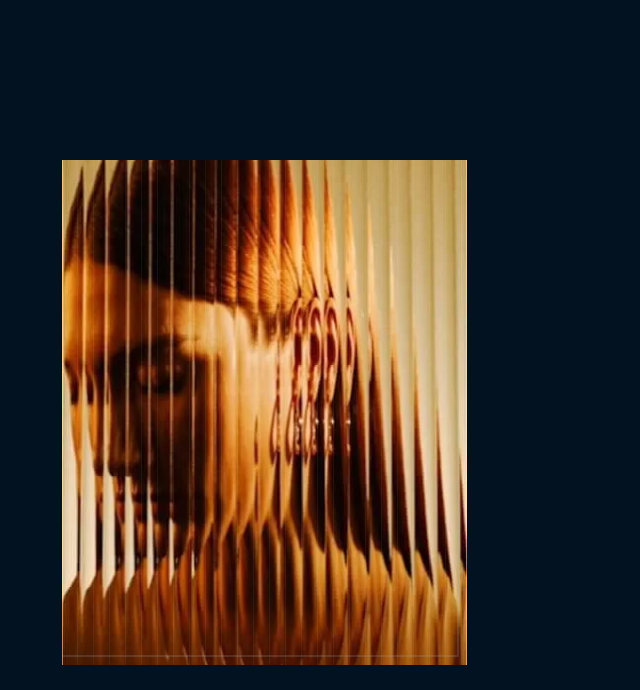
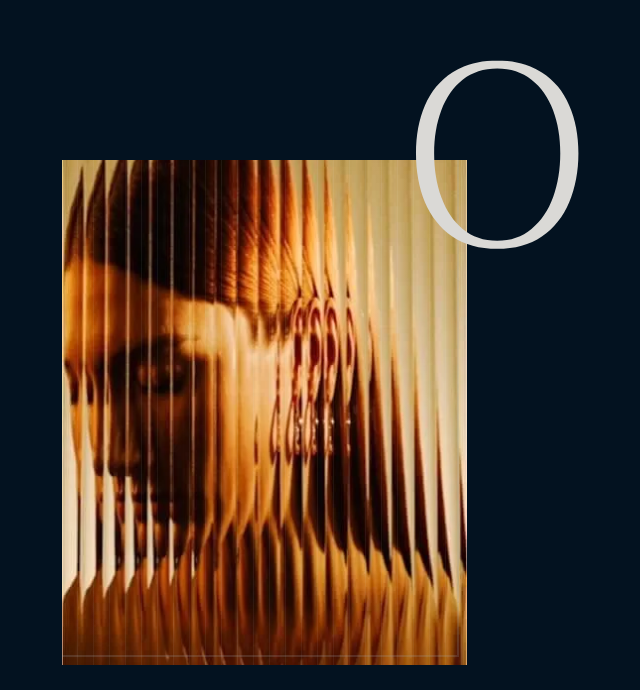
Before and after one commit to dannypaton/ethos, a Next.js app: page / in a window 1280 px wide. Shown: the part 950-1640 px from the top of the page, without its empty margins (376-1016 px from the left). Built offline with nearby package versions, Linux system fonts and the light colour scheme; a web font is replaced by a local one.

Commit message:
redoing letters approach using provided svg
Instead of animating individual letter spans, use the SVG paths from outofmany-large.svg and animate those instead

```diff
--- a/src/components/Hero.tsx
+++ b/src/components/Hero.tsx
@@ -29,7 +29,7 @@ interface HeroProps {
  */
 const Hero: React.FC<HeroProps> = ({
   videoSrc = "/video/home_hero.webm",
-  fallbackImage = "/images/hero-fallback.jpg",
+  fallbackImage = "/images/home-1.webp",
 }) => {
   // State for video modal
   const [videoModalOpen, setVideoModalOpen] = useState(false);
--- a/src/components/ManyOne.tsx
+++ b/src/components/ManyOne.tsx
@@ -10,16 +10,6 @@ if (typeof window !== "undefined") {
 }
 
 const ManyOne = () => {
-  // Text layout as individual letters in the right order
-  const textLayout = [
-    ['O', 'U', 'T', '&nbsp;', 'O', 'F'],
-    ['M', 'A', 'N', 'Y', ','],
-    ['O', 'N', 'E']
-  ];
-
-  // Calculate total number of letters for refs array
-  const totalLetters = textLayout.flat().length;
-
   // Element references
   const sectionRef = useRef<HTMLDivElement>(null);
   const headingRef = useRef<HTMLDivElement>(null);
@@ -28,10 +18,8 @@ const ManyOne = () => {
   const lineRef = useRef<HTMLDivElement>(null);
   const decorRef = useRef<HTMLDivElement>(null);
   const frameSequenceRef = useRef<HTMLDivElement>(null);
-  const svgOverlayRef = useRef<HTMLDivElement>(null);
+  const svgRef = useRef<SVGSVGElement>(null);
   const rippleEffectRef = useRef<HTMLDivElement>(null);
-  // Add refs for each letter
-  const letterRefs = useRef<(HTMLSpanElement | null)[]>(Array(totalLetters).fill(null));
 
   // State for animation
   const [currentFrame, setCurrentFrame] = useState(0);
@@ -44,28 +32,17 @@ const ManyOne = () => {
       if (ref.current) gsap.set(ref.current, { opacity: 1 });
     });
 
-    // Set initial state for letter animations
-    letterRefs.current.forEach((letter, index) => {
-      if (letter) {
-        // Different offset ranges based on which line the letter is on
-        let baseOffset = -500;
-        // Determine which row this letter belongs to
-        let rowIndex = 0;
-        if (index < 6) rowIndex = 0; // first row (OUT OF)
-        else if (index < 11) rowIndex = 1; // second row (MANY,)
-        else rowIndex = 2; // third row (ONE)
-
-        baseOffset = -600 + (rowIndex * 100); // Higher offset for first row, less for each subsequent row
-
-        // Create varied starting positions
-        const randomOffset = Math.floor(Math.random() * 100) - 50; // Random value between -50 and 50
-        gsap.set(letter, {
-          y: baseOffset + randomOffset, // Varied starting position
+    // Set initial state for SVG paths
+    if (svgRef.current) {
+      const paths = svgRef.current.querySelectorAll('path');
+      paths.forEach((path) => {
+        gsap.set(path, {
           opacity: 0,
-          rotation: Math.random() * 6 - 3, // Slight random rotation between -3 and 3 degrees
+          y: -300,
+          rotation: Math.random() * 6 - 3,
+        });
       });
     }
-    });
 
     // ScrollTrigger refresh handler for modals
     const handleModalStateChange = () => {
@@ -78,22 +55,11 @@ const ManyOne = () => {
 
     // Face frame animation ScrollTrigger
     if (sectionRef.current && frameSequenceRef.current) {
-      // Create a randomized order array for letter animations once on mount
-      const randomOrderIndices = [...Array(letterRefs.current.length).keys()];
-      // Shuffle the array using Fisher-Yates algorithm
-      for (let i = randomOrderIndices.length - 1; i > 0; i--) {
-        const j = Math.floor(Math.random() * (i + 1));
-        [randomOrderIndices[i], randomOrderIndices[j]] = [randomOrderIndices[j], randomOrderIndices[i]];
-      }
-
       // Find the container-custom div
       const containerElement = sectionRef.current.querySelector('.container-custom');
 
       // Find the image container as a more focused trigger point
       const imageContainer = frameSequenceRef.current?.closest('.relative');
-
-      // Find the text overlay container with the letters
-      const textOverlay = svgOverlayRef.current;
 
       // Create separate ScrollTrigger for face frames animation
       ScrollTrigger.create({
@@ -126,50 +92,45 @@ const ManyOne = () => {
         invalidateOnRefresh: true,
       });
 
-      // Create separate ScrollTrigger specifically for letter animations
-      // This allows the letters to animate independently from the face frames
+      // Create separate ScrollTrigger for SVG path animations
+      if (svgRef.current) {
+        const paths = Array.from(svgRef.current.querySelectorAll('path'));
+        const randomOrderPaths = [...paths].sort(() => Math.random() - 0.5);
+
         ScrollTrigger.create({
-        trigger: textOverlay || imageContainer || containerElement, // Target the text overlay specifically
-        start: "top bottom", // Start as soon as the text enters the viewport
-        end: "top 40%", // End when text reaches 40% from the top - much earlier
+          trigger: imageContainer || containerElement,
+          start: "top bottom",
+          end: "top 40%",
           scrub: 0.5,
-        markers: false,
           onUpdate: (self) => {
             const progress = self.progress;
 
-          // Animate letters based on scroll progress
-          randomOrderIndices.forEach((randomIndex, orderPosition) => {
-            const letter = letterRefs.current[randomIndex];
-            if (letter) {
-              // Calculate the progress threshold at which this letter should appear
-              // Ensure all letters are visible by 90% of the scroll progress
-              const appearThreshold = (orderPosition / letterRefs.current.length) * 0.9;
+            randomOrderPaths.forEach((path, index) => {
+              const appearThreshold = (index / paths.length) * 0.9;
 
-              // If scroll progress passes this letter's threshold, show it
               if (progress >= appearThreshold) {
-                gsap.to(letter, {
+                gsap.to(path, {
                   y: 0,
                   opacity: 1,
                   rotation: 0,
-                  duration: 0.3, // Quick transition when threshold is passed
+                  duration: 0.3,
                   ease: "power2.out"
                 });
               } else {
-                // Keep letter hidden if scroll hasn't reached its threshold
-                gsap.to(letter, {
-                  y: -300 + (randomIndex % 3) * 100, // Varied starting positions
+                gsap.to(path, {
+                  y: -300,
                   opacity: 0,
-                  rotation: (randomIndex % 6) - 3, // Slight random rotation
+                  rotation: (index % 6) - 3,
                   duration: 0.2,
                   ease: "power2.in"
                 });
               }
-            }
             });
           },
-        id: "letter-animations",
+          id: "svg-animations",
           invalidateOnRefresh: true,
         });
+      }
 
       // Reveal animations
       gsap.fromTo(
@@ -196,12 +157,7 @@ const ManyOne = () => {
 
     // Cleanup
     return () => {
-      const faceFramesTrigger = ScrollTrigger.getById("face-frames-animation");
-      if (faceFramesTrigger) {
-        faceFramesTrigger.kill();
-      } else {
       ScrollTrigger.getAll().forEach(trigger => trigger.kill());
-      }
       document.removeEventListener('modalStateChange', handleModalStateChange);
     };
   }, []);
@@ -221,42 +177,30 @@ const ManyOne = () => {
         {/* Main content container */}
         <div className="relative mx-20px">
           {/* SVG Text Overlay */}
-          <div
-            ref={svgOverlayRef}
-            className="absolute top-1/2 left-1/2 -translate-x-1/2 -translate-y-1/2 w-full h-full flex items-center justify-center z-30 pointer-events-none"
+          <div className="absolute top-[46%] left-1/2 -translate-x-1/2 -translate-y-1/2 w-full h-full flex items-center justify-center z-30 pointer-events-none">
+            <svg
+              ref={svgRef}
+              width="969"
+              height="707"
+              viewBox="0 0 969 707"
+              fill="none"
+              xmlns="http://www.w3.org/2000/svg"
+              className="w-full h-auto max-w-[969px]"
             >
-            <div className="flex flex-col items-center justify-center absolute inset-0">
-              <h1 className="text-[110px] md:text-[110px] lg:text-[280px] text-white text-center z-50 leading-[80px] md:leading-[110px] lg:leading-[220px] top-[10px] md:top-[-50px] lg:top-[-50px] relative">
-                {textLayout.map((row, rowIndex) => (
-                  <div
-                    key={`row-${rowIndex}`}
-                    className={`flex justify-center ${rowIndex < textLayout.length - 1 ? 'mb-4 md:mb-8' : ''}`}
-                  >
-                    {row.map((letter, letterIndex) => {
-                      const globalIndex = rowIndex === 0
-                        ? letterIndex
-                        : rowIndex === 1
-                          ? letterIndex + textLayout[0].length
-                          : letterIndex + textLayout[0].length + textLayout[1].length;
-
-                      return (
-                        <span
-                          key={`letter-${rowIndex}-${letterIndex}`}
-                          ref={(el) => { letterRefs.current[globalIndex] = el; }}
-                          className={`inline-block transform-gpu ${
-                            letter === ',' || letter === '&nbsp;' ? 'mr-[0.1em] relative -translate-y-[0.3em]' :
-                            letter === '&nbsp;' ? 'mx-[0.2em]' : 'mx-[0.02em] md:mx-[0.04em]'
-                          }`}
-                          style={{ opacity: 0, transform: 'translateY(-300px)' }}
-                        >
-                          {letter === '&nbsp;' ? '\u00A0' : letter}
-                        </span>
-                      );
-                    })}
-                  </div>
-                ))}
-              </h1>
-            </div>
+              <path d="M742.442 555.552L739.562 555.84C738.986 549.504 737.162 543.936 734.09 539.136C731.018 534.336 726.026 531.936 719.114 531.936H635.594V521.28H739.562L740.138 527.904L742.442 555.552ZM717.386 694.08C724.874 694.08 730.73 691.584 734.954 686.592C739.37 681.408 742.442 675.456 744.17 668.736L747.338 669.6L739.562 698.112L737.834 704.736H636.458V694.08H717.386ZM601.898 701.568C607.466 701.568 612.266 700.128 616.298 697.248C620.522 694.176 622.634 688.896 622.634 681.408V544.608C622.634 537.12 620.522 531.936 616.298 529.056C612.266 525.984 607.466 524.448 601.898 524.448V521.28H626.09H639.626V704.736H626.09H601.898V701.568ZM701.834 600.768C709.322 600.768 714.506 599.232 717.386 596.16C720.458 592.896 721.994 589.248 721.994 585.216H725.162V603.36V608.256V626.4H721.994C721.994 622.368 720.458 618.816 717.386 615.744C714.506 612.48 709.322 610.848 701.834 610.848H635.594V600.768H701.834Z" fill="#DAD9D6"/>
+              <path d="M425.382 681.408C425.382 688.896 427.398 694.176 431.43 697.248C435.462 700.128 440.262 701.568 445.83 701.568V704.736H421.926H417.03H392.838V701.568C398.406 701.568 403.206 700.128 407.238 697.248C411.462 694.176 413.574 688.896 413.574 681.408V544.608C413.574 537.12 411.462 531.936 407.238 529.056C403.206 525.984 398.406 524.448 392.838 524.448V521.28H417.03H425.382V681.408ZM545.19 681.408C545.19 688.896 547.206 694.176 551.238 697.248C555.462 700.128 560.358 701.568 565.926 701.568V704.736H541.734H533.382V544.608C533.382 537.12 530.982 531.936 526.182 529.056C521.382 525.984 515.718 524.448 509.19 524.448V521.28H537.414H541.734H565.926V524.448C560.358 524.448 555.462 525.984 551.238 529.056C547.206 531.936 545.19 537.12 545.19 544.608V681.408ZM521.574 704.736L417.318 521.28H436.038L540.294 704.736H521.574Z" fill="#DAD9D6"/>
+              <path d="M282.118 518.4C299.782 518.4 314.662 522.432 326.758 530.496C339.046 538.368 348.166 549.312 354.118 563.328C360.262 577.152 363.334 593.088 363.334 611.136C363.334 629.184 360.262 645.504 354.118 660.096C348.166 674.496 339.046 685.92 326.758 694.368C314.662 702.624 299.782 706.752 282.118 706.752C264.454 706.752 249.478 702.624 237.19 694.368C225.094 685.92 215.974 674.496 209.83 660.096C203.878 645.504 200.902 629.184 200.902 611.136C200.902 593.088 203.878 577.152 209.83 563.328C215.974 549.312 225.094 538.368 237.19 530.496C249.478 522.432 264.454 518.4 282.118 518.4ZM282.118 698.688C295.558 698.688 306.982 694.752 316.39 686.88C325.99 679.008 333.19 668.448 337.99 655.2C342.79 641.76 345.19 627.072 345.19 611.136C345.19 595.392 342.79 581.088 337.99 568.224C333.19 555.36 325.99 545.184 316.39 537.696C306.982 530.208 295.558 526.464 282.118 526.464C268.678 526.464 257.158 530.208 247.558 537.696C238.15 545.184 231.046 555.36 226.246 568.224C221.446 581.088 219.046 595.392 219.046 611.136C219.046 627.072 221.446 641.76 226.246 655.2C231.046 668.448 238.15 679.008 247.558 686.88C257.158 694.752 268.678 698.688 282.118 698.688Z" fill="#DAD9D6"/>
+              <path d="M898.808 414.721L915.512 431.137L900.824 484.993H898.808V448.129L882.104 431.137L898.808 414.721Z" fill="#DAD9D6"/>
+              <path d="M726.487 283.104C723.223 276.384 718.615 271.776 712.663 269.28C706.903 266.592 701.143 265.248 695.383 265.248V262.08H719.575H734.839L786.967 368.928H776.311L824.119 282.528C826.807 277.92 827.383 274.368 825.847 271.872C824.311 269.376 821.623 267.648 817.783 266.688C814.135 265.728 809.719 265.248 804.535 265.248V262.08H840.823H845.143H869.047V265.248C863.287 265.248 857.431 266.496 851.479 268.992C845.719 271.488 841.015 276 837.367 282.528L788.119 371.232V422.208C788.119 429.696 790.135 434.976 794.167 438.048C798.199 440.928 802.999 442.368 808.567 442.368V445.536H784.663H774.583H750.391V442.368C755.959 442.368 760.759 440.928 764.791 438.048C769.015 434.976 771.127 429.696 771.127 422.208V372.096L726.487 283.104Z" fill="#DAD9D6"/>
+              <path d="M528.084 422.208C528.084 429.696 530.1 434.976 534.132 438.048C538.164 440.928 542.964 442.368 548.532 442.368V445.536H524.628H519.732H495.54V442.368C501.108 442.368 505.908 440.928 509.94 438.048C514.164 434.976 516.276 429.696 516.276 422.208V285.408C516.276 277.92 514.164 272.736 509.94 269.856C505.908 266.784 501.108 265.248 495.54 265.248V262.08H519.732H528.084V422.208ZM647.892 422.208C647.892 429.696 649.908 434.976 653.94 438.048C658.164 440.928 663.06 442.368 668.628 442.368V445.536H644.436H636.084V285.408C636.084 277.92 633.684 272.736 628.884 269.856C624.084 266.784 618.42 265.248 611.892 265.248V262.08H640.116H644.436H668.628V265.248C663.06 265.248 658.164 266.784 653.94 269.856C649.908 272.736 647.892 277.92 647.892 285.408V422.208ZM624.276 445.536L520.02 262.08H538.74L642.996 445.536H624.276Z" fill="#DAD9D6"/>
+              <path d="M335.874 423.072C333.762 430.368 334.818 435.456 339.042 438.336C343.266 441.024 349.026 442.368 356.322 442.368V445.536H324.642H320.898H296.706V442.368C302.466 442.368 307.938 440.928 313.122 438.048C318.306 435.168 321.954 430.176 324.066 423.072L365.826 284.544C367.938 277.248 366.114 272.256 360.354 269.568C354.594 266.688 347.106 265.248 337.89 265.248V262.08H378.21H394.914L443.01 423.072C445.122 430.176 448.77 435.168 453.954 438.048C459.138 440.928 464.514 442.368 470.082 442.368V445.536H446.178H437.25H404.994V442.368C412.29 442.368 418.146 441.024 422.562 438.336C426.978 435.456 428.13 430.368 426.018 423.072L379.074 266.112H383.106L335.874 423.072ZM427.746 376.992V387.648H339.33V376.992H427.746Z" fill="#DAD9D6"/>
+              <path d="M115.497 262.08L170.505 445.536H153.801L99.0811 262.08H115.497ZM45.2251 445.536V442.368C50.7931 442.368 55.8811 440.928 60.4891 438.048C65.2891 434.976 68.2651 429.696 69.4171 422.208L89.0011 285.408C90.1531 277.92 88.9051 272.736 85.2571 269.856C81.8011 266.784 77.2891 265.248 71.7211 265.248V262.08H95.9131H104.265L81.2251 422.208C80.0731 429.696 81.7051 434.976 86.1211 438.048C90.7291 440.928 96.4891 442.368 103.401 442.368V445.536H73.4491H69.4171H45.2251ZM167.337 445.536C166.953 443.616 166.761 442.176 166.761 441.216C166.185 435.84 166.089 430.08 166.473 423.936C167.049 417.6 168.489 410.88 170.793 403.776L213.129 262.08H224.649L170.793 445.536H167.337ZM221.769 445.536V442.368C228.105 442.368 233.385 440.928 237.609 438.048C242.025 434.976 243.657 429.696 242.505 422.208L219.465 262.08H232.137H256.329V265.248C250.761 265.248 246.153 266.784 242.505 269.856C239.049 272.736 237.897 277.92 239.049 285.408L258.633 422.208C259.785 429.696 262.665 434.976 267.273 438.048C272.073 440.928 277.257 442.368 282.825 442.368V445.536H258.633H249.993H221.769Z" fill="#DAD9D6"/>
+              <path d="M827.921 183.169C833.489 183.169 838.289 181.729 842.321 178.849C846.545 175.777 848.657 170.497 848.657 163.009V26.2089C848.657 18.7209 846.545 13.5369 842.321 10.6569C838.289 7.58486 833.489 6.04886 827.921 6.04886V2.88086H852.113H865.649V163.009C865.649 170.497 867.665 175.777 871.697 178.849C875.729 181.729 880.529 183.169 886.097 183.169V186.337H862.193H852.113H827.921V183.169ZM966.161 9.50486L968.465 37.1529L965.585 37.4409C965.009 31.1049 963.185 25.5369 960.113 20.7369C957.041 15.9369 952.049 13.5369 945.137 13.5369H861.617V2.88086H965.585L966.161 9.50486ZM926.993 84.3849C934.481 84.3849 939.665 82.8489 942.545 79.7769C945.617 76.5129 947.153 72.8649 947.153 68.8329H950.321V86.9769V91.8729V110.017H947.153C947.153 105.985 945.617 102.433 942.545 99.3609C939.665 96.0969 934.481 94.4649 926.993 94.4649H860.753V84.3849H926.993Z" fill="#DAD9D6"/>
+              <path d="M717.201 0C734.865 0 749.745 4.032 761.841 12.096C774.129 19.968 783.249 30.912 789.201 44.928C795.345 58.752 798.417 74.688 798.417 92.736C798.417 110.784 795.345 127.104 789.201 141.696C783.249 156.096 774.129 167.52 761.841 175.968C749.745 184.224 734.865 188.352 717.201 188.352C699.537 188.352 684.561 184.224 672.273 175.968C660.177 167.52 651.057 156.096 644.913 141.696C638.961 127.104 635.985 110.784 635.985 92.736C635.985 74.688 638.961 58.752 644.913 44.928C651.057 30.912 660.177 19.968 672.273 12.096C684.561 4.032 699.537 0 717.201 0ZM717.201 180.288C730.641 180.288 742.065 176.352 751.473 168.48C761.073 160.608 768.273 150.048 773.073 136.8C777.873 123.36 780.273 108.672 780.273 92.736C780.273 76.992 777.873 62.688 773.073 49.824C768.273 36.96 761.073 26.784 751.473 19.296C742.065 11.808 730.641 8.06401 717.201 8.06401C703.761 8.06401 692.241 11.808 682.641 19.296C673.233 26.784 666.129 36.96 661.329 49.824C656.529 62.688 654.129 76.992 654.129 92.736C654.129 108.672 656.529 123.36 661.329 136.8C666.129 150.048 673.233 160.608 682.641 168.48C692.241 176.352 703.761 180.288 717.201 180.288Z" fill="#DAD9D6"/>
+              <path d="M460.501 163.008C460.501 170.496 462.517 175.776 466.549 178.848C470.581 181.728 475.381 183.168 480.949 183.168V186.336H457.045H446.965H422.773V183.168C428.341 183.168 433.141 181.728 437.173 178.848C441.397 175.776 443.509 170.496 443.509 163.008V2.88026H460.501V163.008ZM376.117 0.864258C378.229 1.63226 380.917 2.20826 384.181 2.59227C387.637 2.78427 391.957 2.88026 397.141 2.88026H506.869C512.053 2.88026 516.277 2.78427 519.541 2.59227C522.997 2.20826 525.781 1.63226 527.893 0.864258L528.757 9.21627L532.213 39.1683L529.045 39.7443C528.277 32.8323 526.069 26.7843 522.421 21.6003C518.965 16.2243 513.493 13.5363 506.005 13.5363H398.005C390.517 13.5363 384.949 16.1283 381.301 21.3123C377.845 26.4963 375.733 32.4483 374.965 39.1683L371.797 38.8803L375.253 9.21627L376.117 0.864258Z" fill="#DAD9D6"/>
+              <path d="M243.79 2.59277V5.76076C238.222 5.76076 233.326 7.29677 229.102 10.3688C225.07 13.2488 223.054 18.4328 223.054 25.9208V116.065C223.054 136.033 226.99 151.681 234.862 163.009C242.734 174.145 254.734 179.713 270.862 179.713C286.99 179.713 298.99 174.145 306.862 163.009C314.734 151.681 318.67 136.033 318.67 116.065V26.2088C318.67 18.7208 316.654 13.5368 312.622 10.6568C308.59 7.58477 303.79 6.04876 298.222 6.04876V2.88077H322.126H327.022H351.214V6.04876C345.646 6.04876 340.75 7.58477 336.526 10.6568C332.494 13.5368 330.478 18.7208 330.478 26.2088V116.065C330.478 137.953 325.486 155.521 315.502 168.769C305.71 182.017 291.022 188.641 271.438 188.641C247.438 188.641 230.542 182.209 220.75 169.345C210.958 156.289 206.062 136.129 206.062 108.865V25.9208C206.062 18.4328 204.046 13.2488 200.014 10.3688C195.982 7.29677 191.182 5.76076 185.614 5.76076V2.59277H209.518H219.598H243.79Z" fill="#DAD9D6"/>
+              <path d="M81.216 0C98.88 0 113.76 4.032 125.856 12.096C138.144 19.968 147.264 30.912 153.216 44.928C159.36 58.752 162.432 74.688 162.432 92.736C162.432 110.784 159.36 127.104 153.216 141.696C147.264 156.096 138.144 167.52 125.856 175.968C113.76 184.224 98.88 188.352 81.216 188.352C63.552 188.352 48.576 184.224 36.288 175.968C24.192 167.52 15.072 156.096 8.928 141.696C2.976 127.104 0 110.784 0 92.736C0 74.688 2.976 58.752 8.928 44.928C15.072 30.912 24.192 19.968 36.288 12.096C48.576 4.032 63.552 0 81.216 0ZM81.216 180.288C94.656 180.288 106.08 176.352 115.488 168.48C125.088 160.608 132.288 150.048 137.088 136.8C141.888 123.36 144.288 108.672 144.288 92.736C144.288 76.992 141.888 62.688 137.088 49.824C132.288 36.96 125.088 26.784 115.488 19.296C106.08 11.808 94.656 8.06401 81.216 8.06401C67.776 8.06401 56.256 11.808 46.656 19.296C37.248 26.784 30.144 36.96 25.344 49.824C20.544 62.688 18.144 76.992 18.144 92.736C18.144 108.672 20.544 123.36 25.344 136.8C30.144 150.048 37.248 160.608 46.656 168.48C56.256 176.352 67.776 180.288 81.216 180.288Z" fill="#DAD9D6"/>
+            </svg>
           </div>
 
           {/* Image content */}
```
Lines whose indentation alone changed are shown as unchanged.
